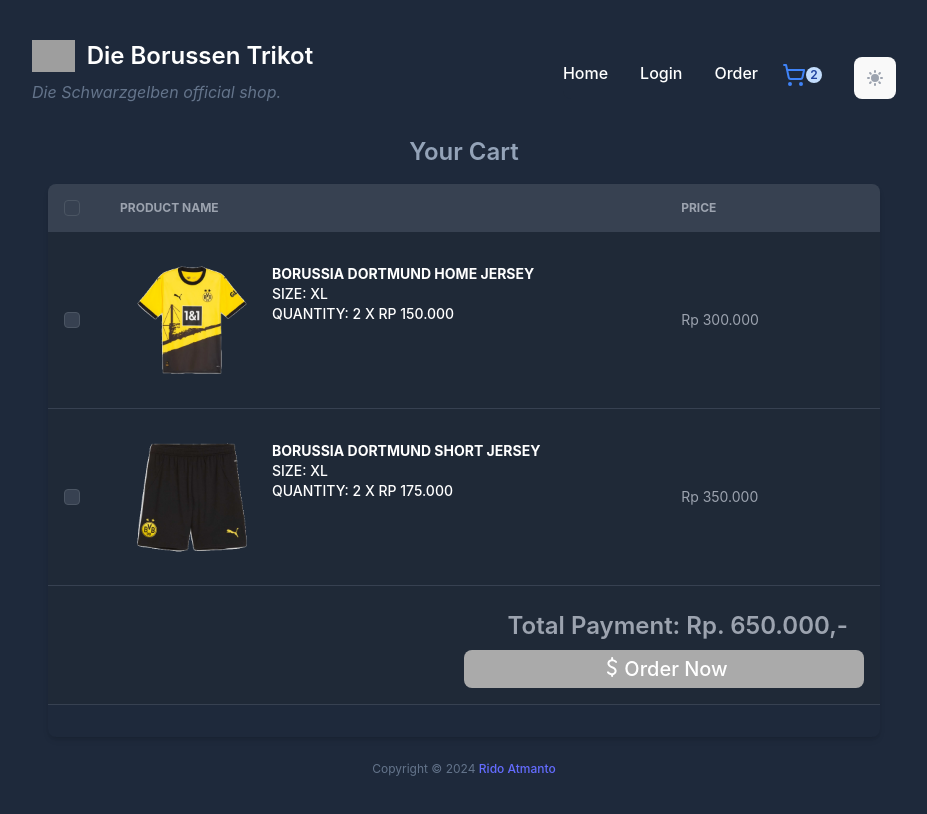
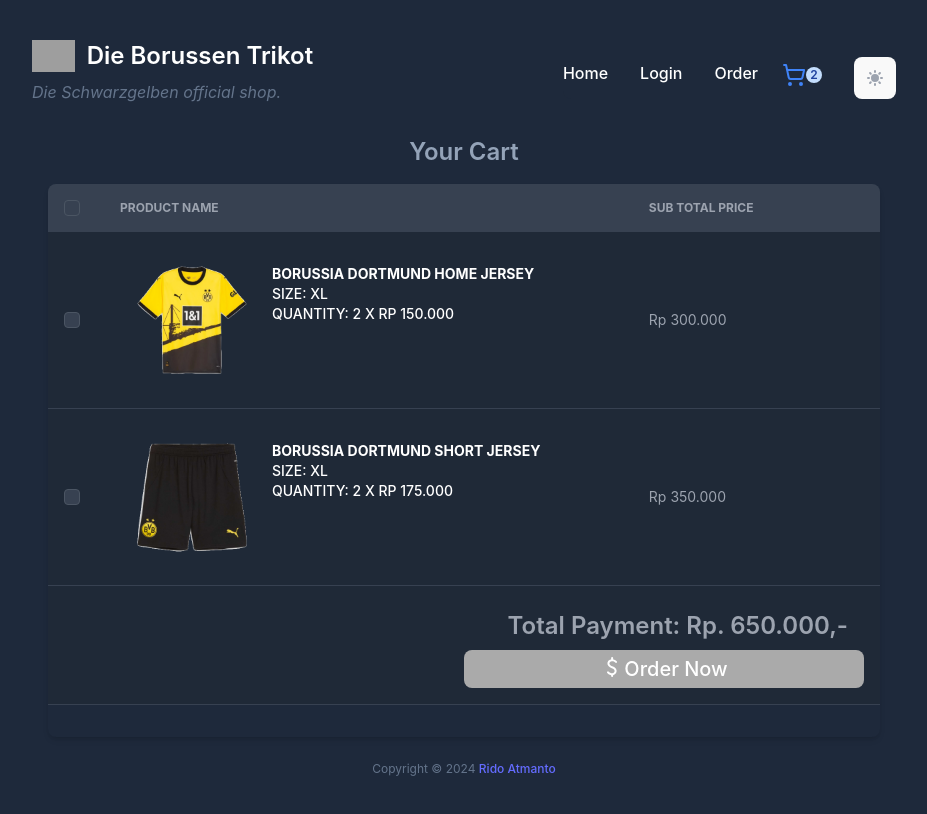
Before and after one commit to ridoatmanto/trikot-web, a React (Vite) app: page /cart in a window 1280 px wide. Shown: the top 814 px of the page, without its empty margins (176-1103 px from the left). Built offline with nearby package versions, Linux system fonts and the light colour scheme; grey boxes are pictures that could not be loaded.

Commit message:
feat: update UI label

```diff
--- a/src/routes/cart.tsx
+++ b/src/routes/cart.tsx
@@ -24,7 +24,7 @@
                 Product name
               </th>
               <th scope="col" className="px-6 py-3">
-                Price
+                Sub Total Price
               </th>
             </tr>
           </thead>
```
